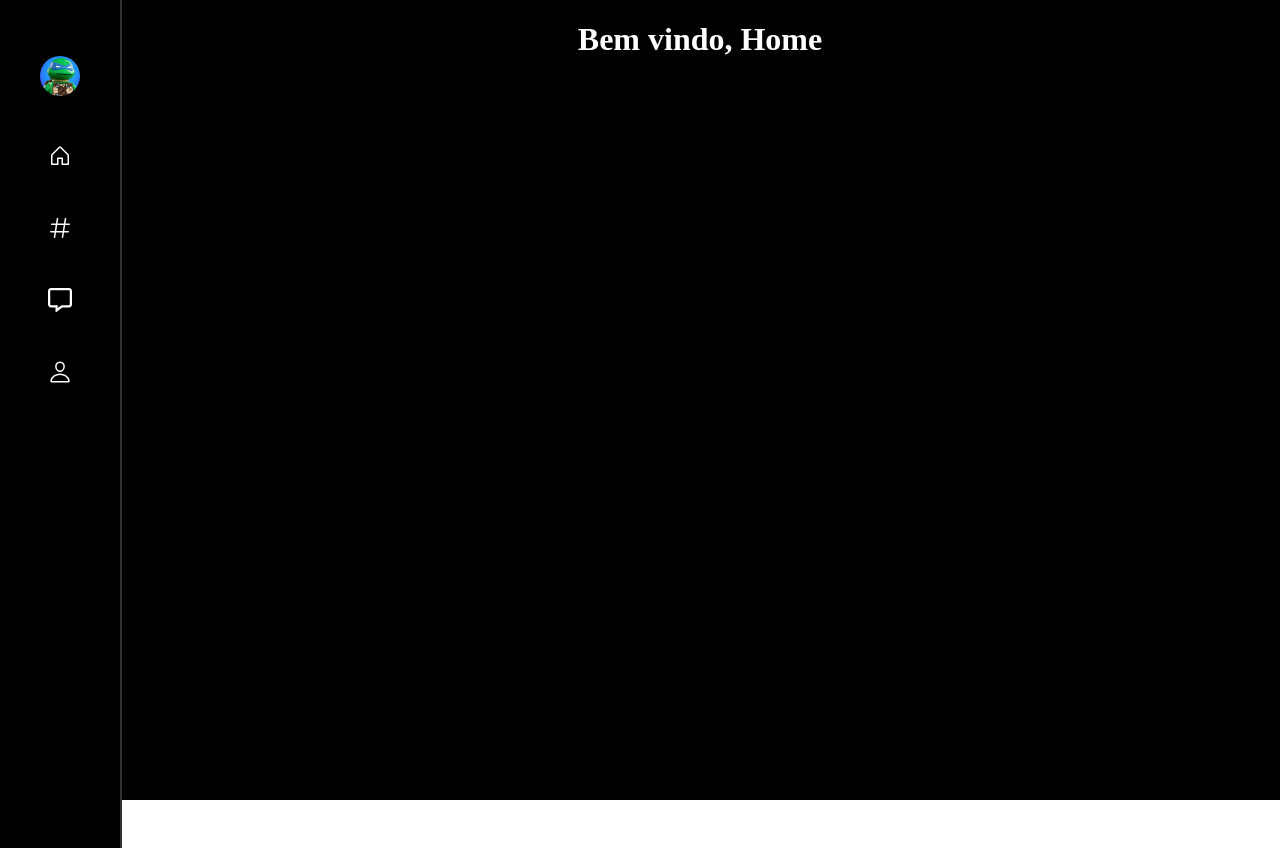
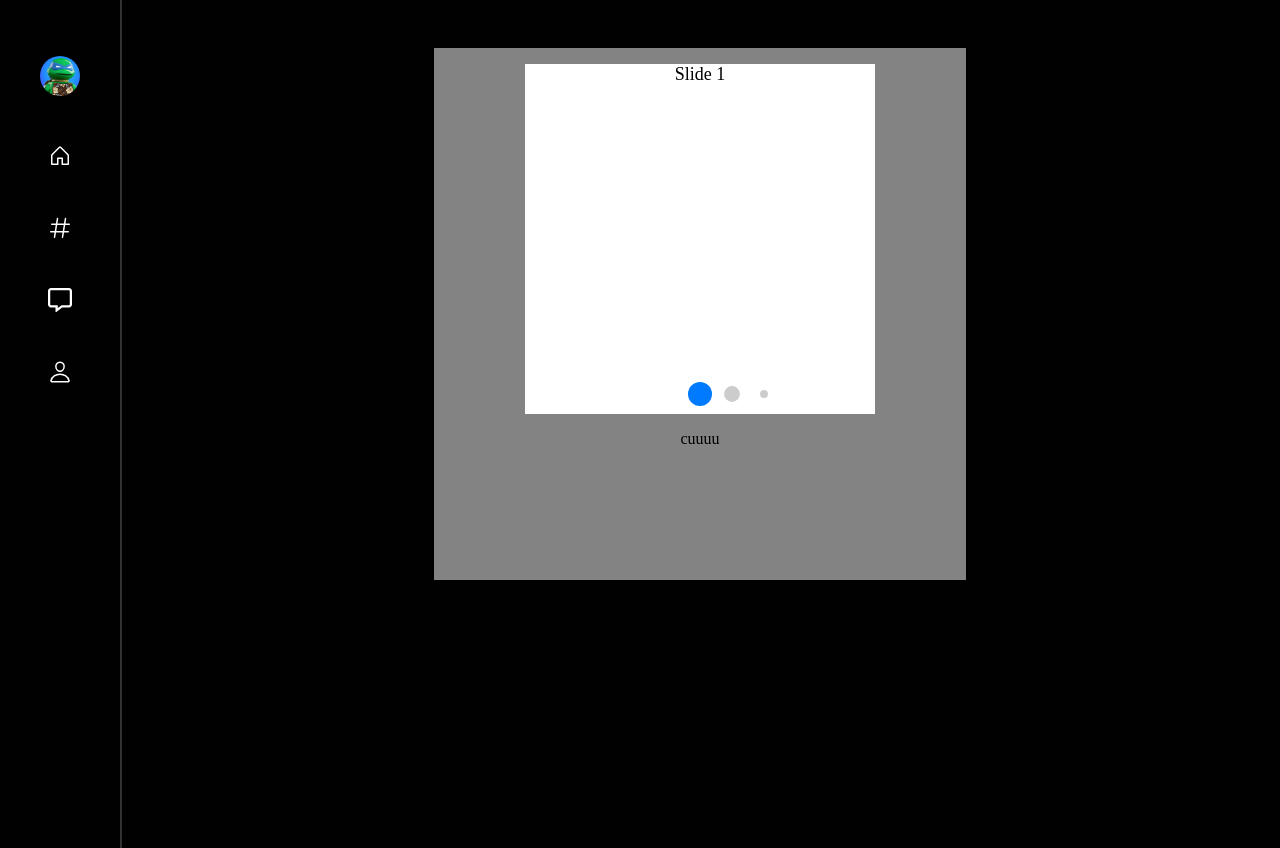
Before and after one commit to kauesandrade/project-social-midia, a React (Vite) app: page / in a window 1280 px wide. Before the commit the page ends 800 px from the top, so only its background shows below. Built offline with nearby package versions, Linux system fonts and the light colour scheme.

Commit message:
doing the post

```diff
--- a/src/App.jsx
+++ b/src/App.jsx
@@ -17,9 +17,6 @@ function App() {
         <Route path='/profile' element={<ProfilePage />}/>
       </Routes>
       </BrowserRouter>
-
-
-
     </>
   )
 }
--- a/src/components/homePage/index.jsx
+++ b/src/components/homePage/index.jsx
@@ -1,14 +1,15 @@
 import './style.css'
+
 import Sidebar from '../sidebar/index'
-import { useEffect } from 'react';
+import Post from '../post/index'
 
-const homePage = () =>{
+const homePage = () => {
 
-    return(
+    return (
         <>
             <Sidebar />
             <main className='mainHomePage'>
-                <h1>Bem vindo, Home</h1>
+                <Post />
             </main>
 
         </>
--- a/src/components/homePage/style.css
+++ b/src/components/homePage/style.css
@@ -7,6 +7,7 @@
 
 .mainHomePage {
     display: flex;
+    padding-top: 3rem;
     flex-direction: column;
     align-items: center;
     /* justify-content: center; */
--- /dev/null
+++ b/src/components/post/index.jsx
@@ -0,0 +1,31 @@
+import './style.css'
+
+import { Swiper, SwiperSlide } from 'swiper/react';
+import 'swiper/css';
+import 'swiper/css/pagination';
+
+import { Pagination } from 'swiper/modules';
+
+const post = () => {
+    return (
+        <article>
+            <Swiper
+                pagination={{
+                    dynamicBullets: true,
+                }}
+                modules={[Pagination]}
+                className="mySwiper"
+            >
+                <SwiperSlide>Slide 1</SwiperSlide>
+                <SwiperSlide>Slide 2</SwiperSlide>
+                <SwiperSlide>Slide 3</SwiperSlide>
+            </Swiper>
+
+            <section>
+                <p>cuuuu</p>
+            </section>
+        </article>
+    )
+}
+
+export default post;
--- /dev/null
+++ b/src/components/post/style.css
@@ -0,0 +1,38 @@
+
+article{
+    width: 500px;
+    height: 500px;
+    background-color: rgb(131, 131, 131);
+    display: flex;
+    align-items: center;
+    flex-direction: column;
+    padding: 1rem;
+}
+
+/* section{
+    width: 30px;
+    height: 30px;
+} */
+
+.swiper {
+    width: 70%;
+    height: 70%;
+}
+
+.swiper-slide {
+    text-align: center;
+    font-size: 18px;
+    background: #ffffff;
+
+    /* Center slide text vertically---- */
+    display: flex;
+    justify-content: center;
+    align-items: center;
+}
+
+/* .swiper-slide img {
+    display: block;
+    width: 100%;
+    height: 100%;
+    object-fit: cover;
+} */
```
